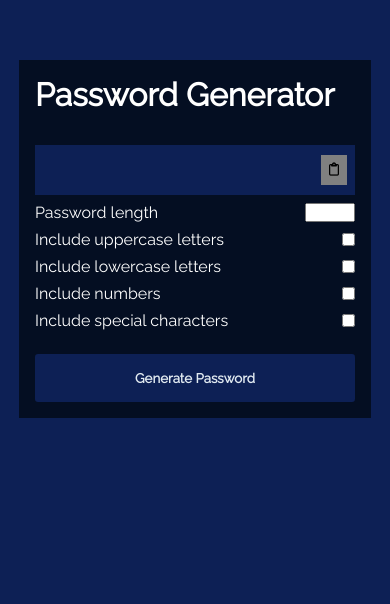
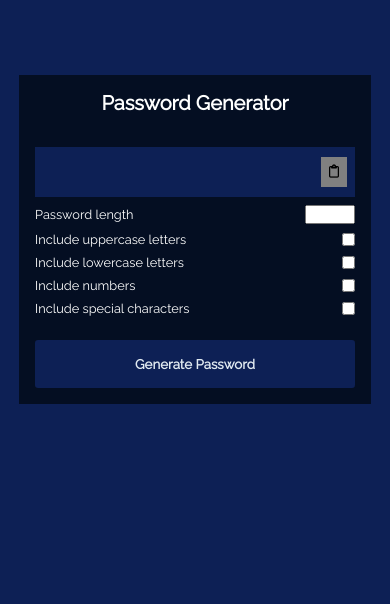
Before and after one commit to AhmadAlkaati/password-generator, a plain HTML site: page index.html in a window 390 px wide. Shown: the part 183-787 px from the top of the page. Drawn offline with Linux system fonts and the light colour scheme.

Commit message:
making it more responsive.

```diff
--- a/sass/style.scss
+++ b/sass/style.scss
@@ -132,8 +132,22 @@ textarea {
 @media (max-width: 400px) {
   main {
     padding: 1rem;
+    header {
+      h1 {
+        font-size: 20px;
+        text-align: center;
+      }
+    }
     .content {
       width: 320px;
+
+      .options {
+        .option {
+          label {
+            font-size: 80%;
+          }
+        }
+      }
     }
   }
 }
```
Also changed, not shown: css/style.css, 1 other file.
